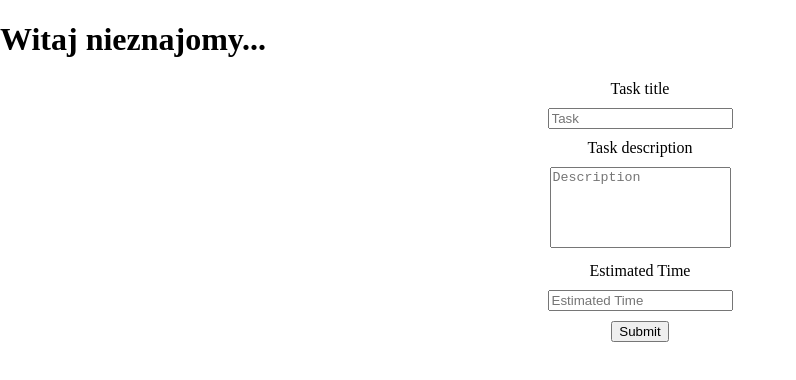
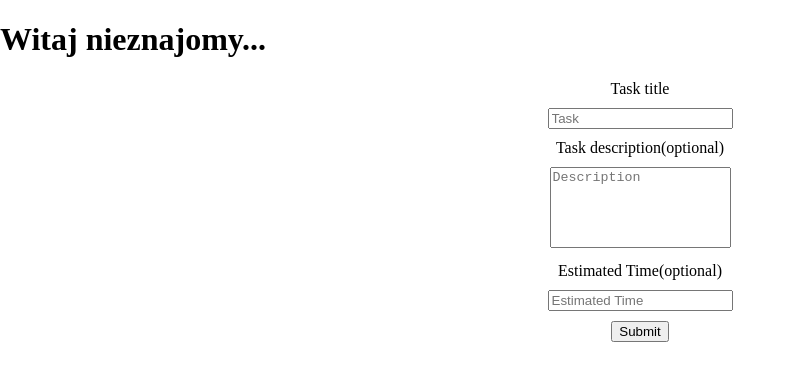
Before and after one commit to abraxaswisz/todolist, a React (Create React App) app: page /dashboard in a window 1280 px wide. Shown: the top 380 px of the page, without its empty margins (0-796 px from the left). Built offline with nearby package versions, Linux system fonts and the light colour scheme.

Commit message:
creating tasks is completed

```diff
--- /dev/null
+++ b/src/Components/AddTaskForm.js
@@ -0,0 +1,59 @@
+import React, { Component } from "react";
+
+class AddTaskForm extends Component {
+  taskTitleRef = React.createRef();
+  taskDescRef = React.createRef();
+  taskEstTime = React.createRef();
+
+  createTask = ev => {
+    ev.preventDefault();
+    const taskTitle = this.taskTitleRef.current.value;
+    const taskDesc = this.taskDescRef.current.value;
+    const taskEstTime = this.taskEstTime.current.value;
+    console.log(taskTitle, taskDesc, taskEstTime);
+    const task = {
+      taskTitle,
+      taskDesc,
+      taskEstTime
+    };
+
+    this.props.addTask(task);
+    ev.currentTarget.reset();
+  };
+  render() {
+    return (
+      <form id="task-form" onSubmit={this.createTask}>
+        <label htmlFor="task-title"> Task title </label>
+        <input
+          ref={this.taskTitleRef}
+          id="task-title"
+          type="text"
+          placeholder="Task"
+          required
+        />
+        <br />
+        <label htmlFor="task-description">Task description(optional)</label>
+        <textarea
+          ref={this.taskDescRef}
+          id="task-description"
+          type="text"
+          placeholder="Description"
+          rows="5"
+          cols="20"
+        />
+        <br />
+        <label htmlFor="est-time">Estimated Time(optional)</label>
+        <input
+          ref={this.taskEstTime}
+          id="est-time"
+          type="number"
+          placeholder="Estimated Time"
+        />
+        <br />
+        <button type="submit">Submit</button>
+      </form>
+    );
+  }
+}
+
+export default AddTaskForm;
--- a/src/Components/Dashboard.js
+++ b/src/Components/Dashboard.js
@@ -1,12 +1,27 @@
 import React, { Fragment, Component } from "react";
-import TaskForm from "./TaskForm";
+import AddTaskForm from "./AddTaskForm";
+import PropTypes from "prop-types";
 
 class Dashboard extends Component {
+  state = {
+    tasks: {}
+  };
+  static propTypes = {
+    addTask: PropTypes.func
+  };
+  addTask = task => {
+    //copy tasks
+    const tasks = { ...this.state.tasks };
+    tasks[`task${Date.now()}`] = task;
+    this.setState({
+      tasks
+    });
+  };
   render() {
     return (
       <Fragment>
         <h1>Witaj nieznajomy...</h1>
-        <TaskForm />
+        <AddTaskForm addTask={this.addTask} />
       </Fragment>
     );
   }
--- a/src/Components/TaskForm.js
+++ /dev/null
@@ -1,28 +0,0 @@
-import React, { Component } from "react";
-
-class TaskForm extends Component {
-  render() {
-    return (
-      <form id="task-form">
-        <label htmlFor="task-title"> Task title </label>
-        <input id="task-title" type="text" placeholder="Task" />
-        <br />
-        <label htmlFor="task-description">Task description</label>
-        <textarea
-          id="task-description"
-          type="text"
-          placeholder="Description"
-          rows="5"
-          cols="20"
-        />
-        <br />
-        <label htmlFor="est-time">Estimated Time</label>
-        <input id="est-time" type="number" placeholder="Estimated Time" />
-        <br />
-        <button type="submit"> Submit</button>
-      </form>
-    );
-  }
-}
-
-export default TaskForm;
```
